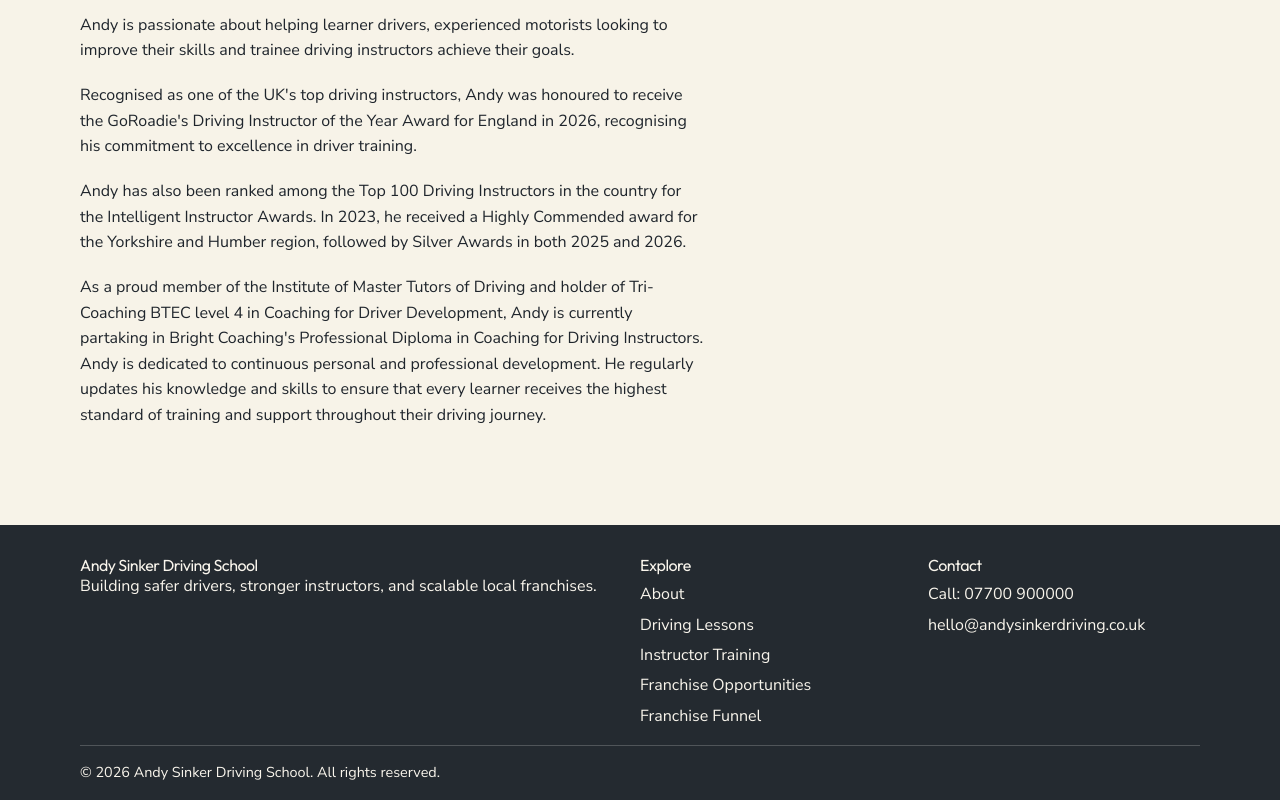
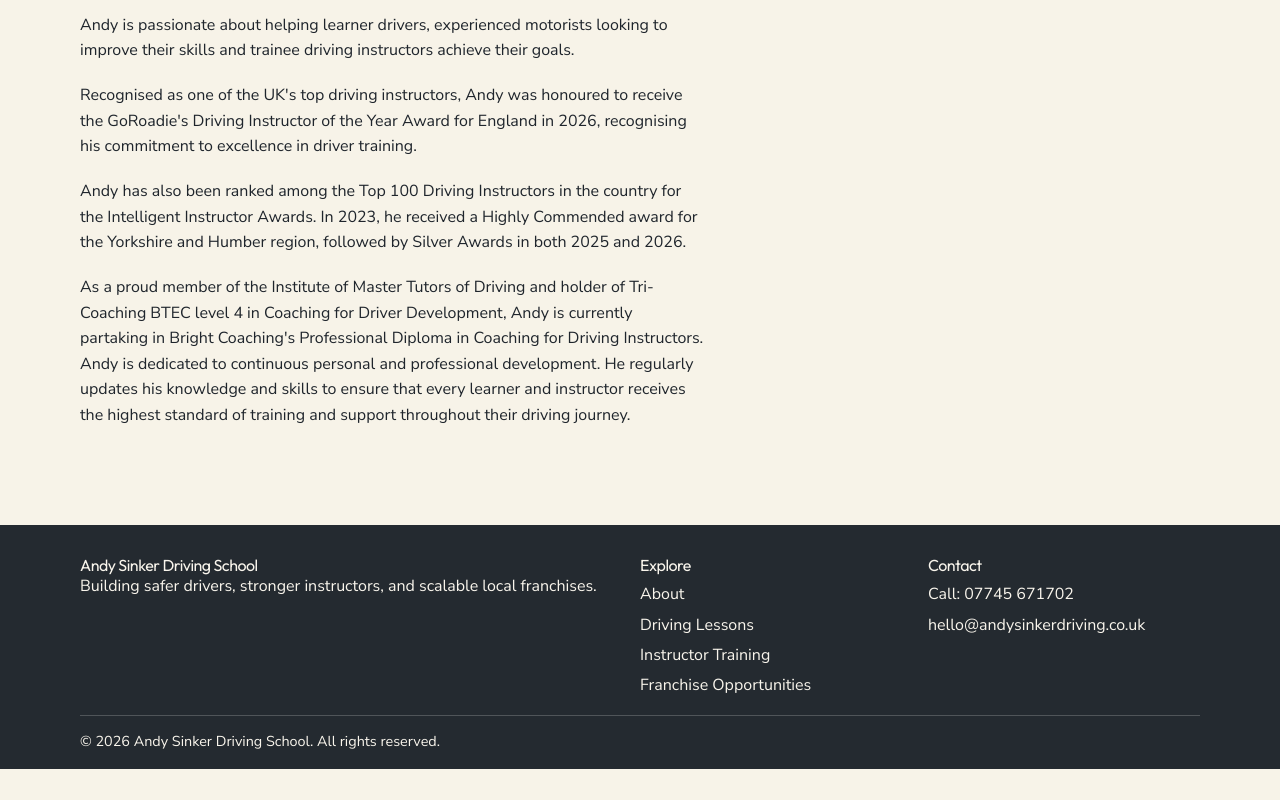
Before and after one commit to byt3sage/andysinkerdrivingschool, a Next.js app: page /about in a window 1280 px wide. Shown: the part 459-1259 px from the top of the page. After the commit the page ends 1228 px from the top, so only its background shows below. Built offline with nearby package versions, Linux system fonts and the light colour scheme.

Commit message:
chore: various updates

```diff
--- a/app/about/page.tsx
+++ b/app/about/page.tsx
@@ -44,7 +44,7 @@ export default function AboutPage() {
               Tri-Coaching BTEC level 4 in Coaching for Driver Development, Andy is currently
               partaking in Bright Coaching&apos;s Professional Diploma in Coaching for Driving
               Instructors. Andy is dedicated to continuous personal and professional development. He
-              regularly updates his knowledge and skills to ensure that every learner receives the
+              regularly updates his knowledge and skills to ensure that every learner and instructor receives the
               highest standard of training and support throughout their driving journey.
             </p>
           </div>
--- a/app/components/MobileNav.tsx
+++ b/app/components/MobileNav.tsx
@@ -49,7 +49,7 @@ export default function MobileNav() {
         </ul>
         <Link
           className="button-secondary"
-          href="/ppc/driving-lessons"
+          href="/contact"
           onClick={() => setOpen(false)}
         >
           Book Lessons
--- a/app/contact/page.tsx
+++ b/app/contact/page.tsx
@@ -21,7 +21,7 @@ export default function ContactPage() {
               lessons, ADI training, franchise growth, or a combined pathway.
             </p>
             <div className="cta-row">
-              <Link className="button-primary" href="/ppc/driving-lessons">
+              <Link className="button-primary" href="/contact">
                 Book Lessons
               </Link>
               <Link className="button-ghost" href="/ppc/instructor-training">
--- a/app/layout.tsx
+++ b/app/layout.tsx
@@ -140,16 +140,13 @@ export default function RootLayout({
                 <li>
                   <Link href="/franchise">Franchise Opportunities</Link>
                 </li>
-                <li>
-                  <Link href="/ppc/franchise">Franchise Funnel</Link>
-                </li>
               </ul>
             </div>
             <div>
               <h3>Contact</h3>
               <ul>
                 <li>
-                  <a href="tel:+447700900000">Call: 07700 900000</a>
+                  <a href="tel:+447745671702">Call: 07745 671702</a>
                 </li>
                 <li>
                   <a href="mailto:hello@andysinkerdriving.co.uk">hello@andysinkerdriving.co.uk</a>
```
